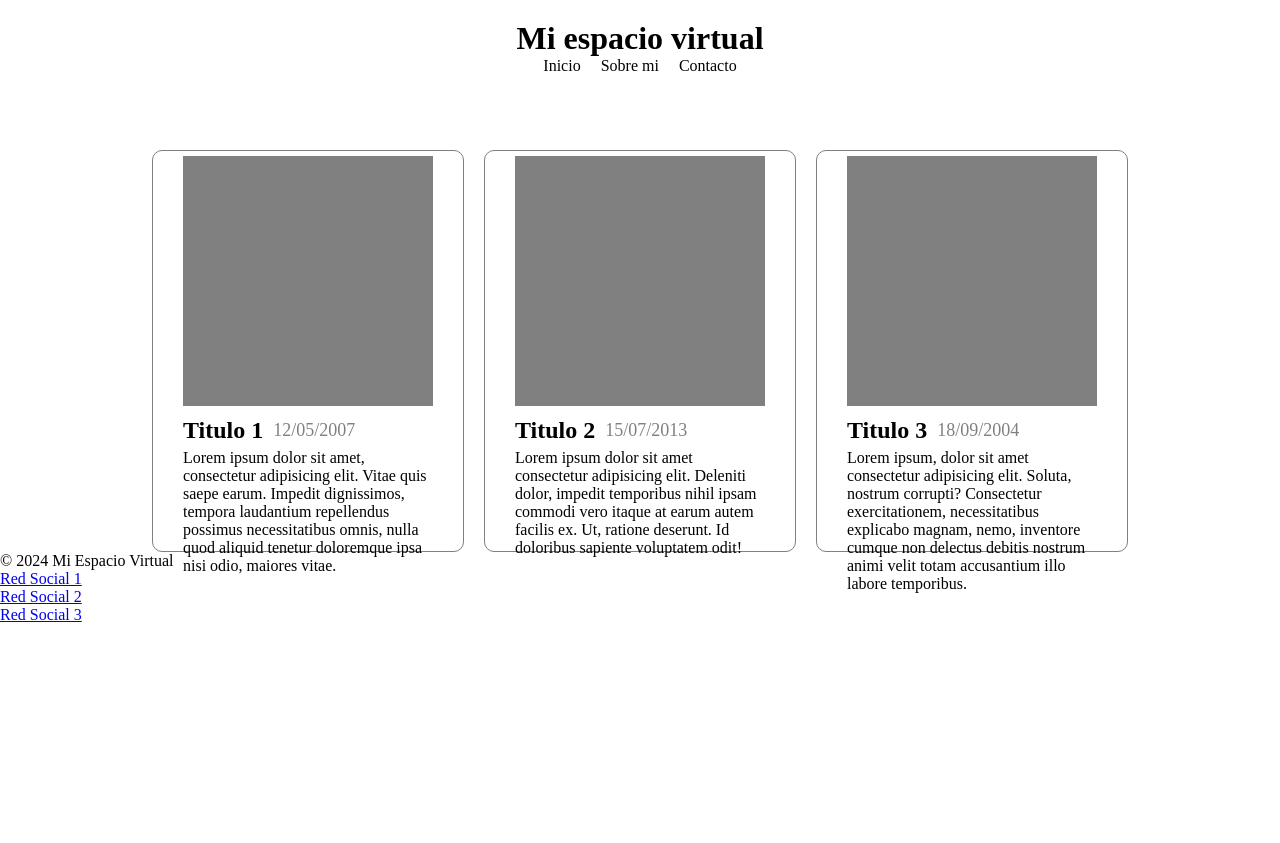
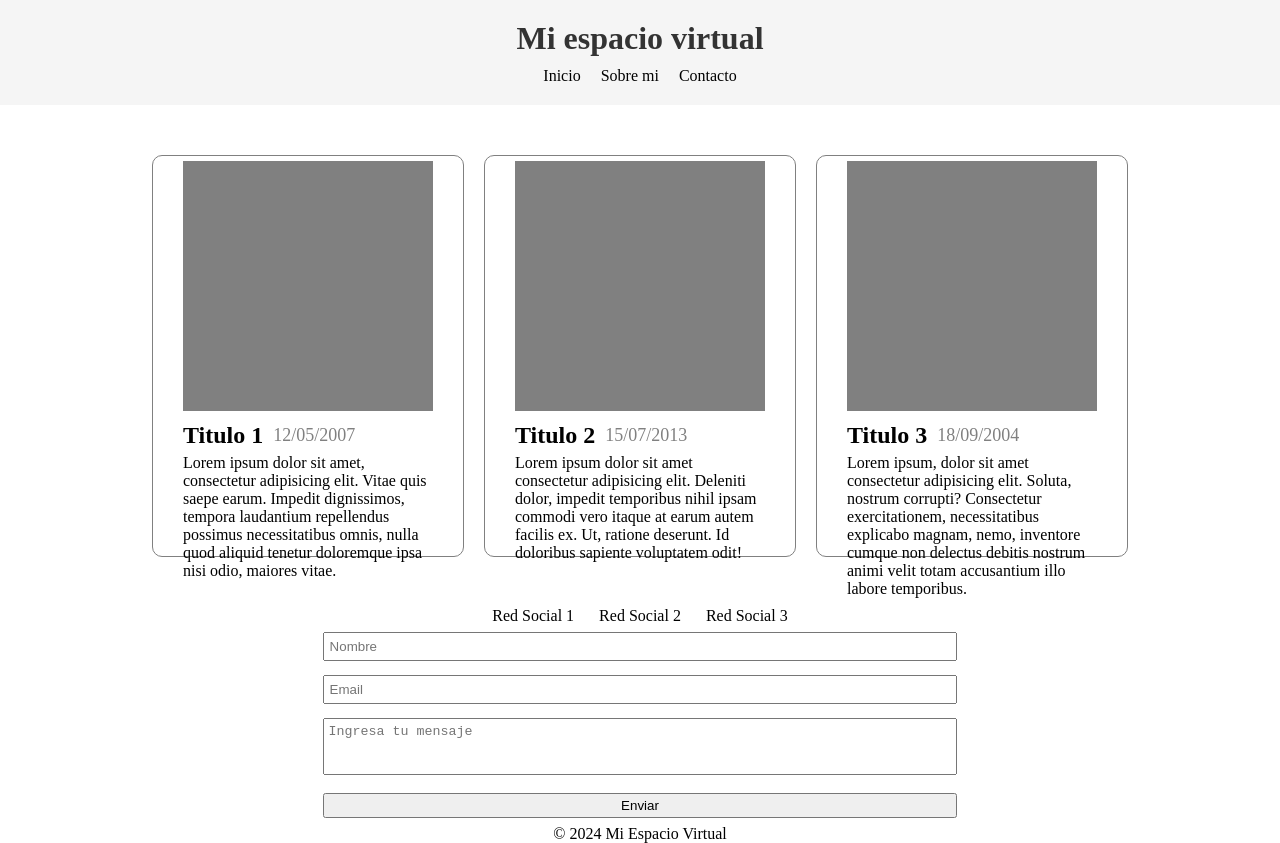
Before and after one commit to RocaStudios/ProyectoEvaluativoCognitus, a plain HTML site: page src/index.html in a window 1280 px wide. Before the commit the page ends 800 px from the top, so only its background shows below. Drawn offline with Linux system fonts and the light colour scheme.

Commit message:
creacion de estilo footer, creacion de formulario y estilos, cambios menores en html

```diff
--- a/src/index.html
+++ b/src/index.html
@@ -59,12 +59,23 @@
     </main>
 
     <footer class="footer">
-        <p class="footer__rights">© 2024 Mi Espacio Virtual</p>
+
         <ul class="footer__ul">
             <li class="footer__ul--li"><a href="#" class="footer__ul--link">Red Social 1</a></li>
             <li class="footer__ul--li"><a href="#" class="footer__ul--link">Red Social 2</a></li>
             <li class="footer__ul--li"><a href="#" class="footer__ul--link">Red Social 3</a></li>
         </ul>
+
+        <form class="form">
+            <input type="text" class="input" name="" id="" placeholder="Nombre" required>
+            <input type="email" class="input" name="" id="" placeholder="Email" required>
+            <textarea name="" class="input textarea" id="" placeholder="Ingresa tu mensaje"></textarea>
+            <button type="submit" class="input button">Enviar</button>
+        </form>
+
+
+
+        <p class="footer__rights">© 2024 Mi Espacio Virtual</p>
     </footer>
 </body>
 </html>
--- a/src/styles.css
+++ b/src/styles.css
@@ -3,12 +3,21 @@
     margin: 0;
 }
 
+body{
+    background-color: #ffffff;
+}
+
 .header{
+    background-color: #F5F5F5;
+    color: #333333;
     width:auto;
     max-height: fit-content;
     justify-items: center; /*centrar los items de header*/
     padding: 20px;
-    padding-bottom: 75px;
+    margin-bottom: 50px;
+    .Blog-title{
+        padding-bottom: 10px;
+    }
 }
 
 .nav__ul{
@@ -35,6 +44,7 @@
     gap: 20px;
     justify-content: center;
     flex-wrap: wrap;
+    padding-bottom: 50px;
 }
 
 .main__article{
@@ -71,6 +81,47 @@
     height: 250px;
 }
 
+.footer{
+    justify-items: center;
+
+    .footer__ul{
+        display: flex;
+        gap: 25px;
+        .footer__ul--li{
+            list-style: none;
+            .footer__ul--link{
+                text-decoration: none;
+                    color: black;
+                    transition: .5s;
+
+                    &:hover{
+                        color: gray;
+                    }
+            }
+        }
+    }
+
+    .form{
+        .input{
+            width:-webkit-fill-available; /* hacer los input del tamaño del contenedor form*/
+            height: 25px;
+            margin: 7px;
+            &::placeholder{
+                padding-left: 5px;
+            }
+        }
+        .textarea{
+            resize: none;
+            height: 55px;
+            &::placeholder{
+                padding: 5px;
+            }
+        }
+
+    }
+
+}
+
 /*
 @media (max-width: 450px) {
     .header {
```
